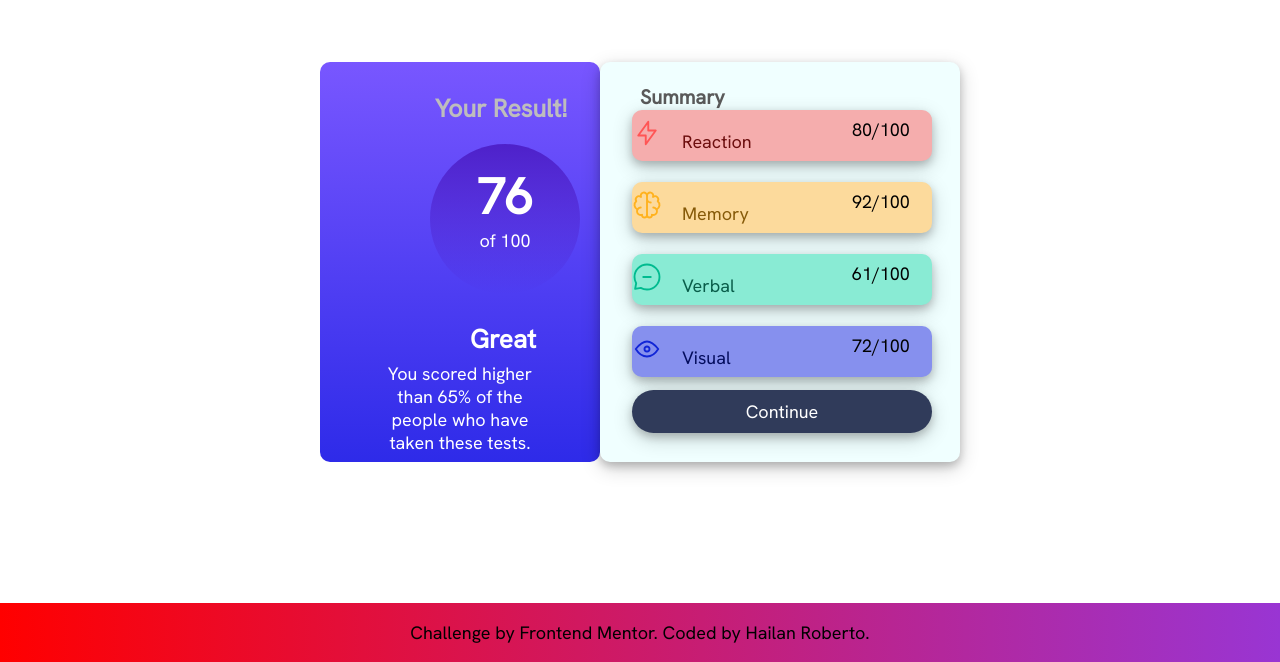
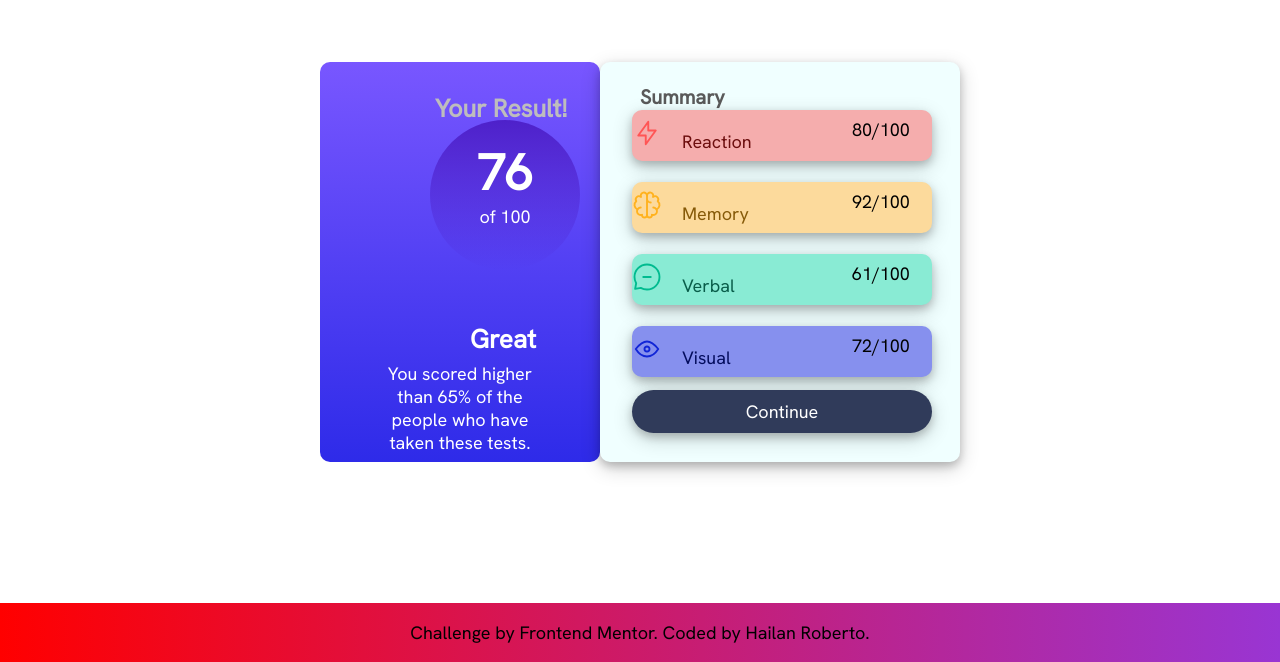
Before and after one commit to HailanRoberto/Sumario_Desempenho, a plain HTML site: page index.html in a window 1280 px wide. Shown: the part 138-800 px from the top of the page. Drawn offline with Linux system fonts and the light colour scheme.

Commit message:
terceira versao

```diff
--- a/CSS/style.css
+++ b/CSS/style.css
@@ -234,7 +234,7 @@ body{
         border: none;
         border-radius: 60%;
         position: absolute;
-        top:8vh;
+        top:5vh;
         margin-left: 60px;
 
     }
@@ -402,3 +402,4 @@ body{
     }
 
 }
+/* Fim da Parte Desktop */
```
